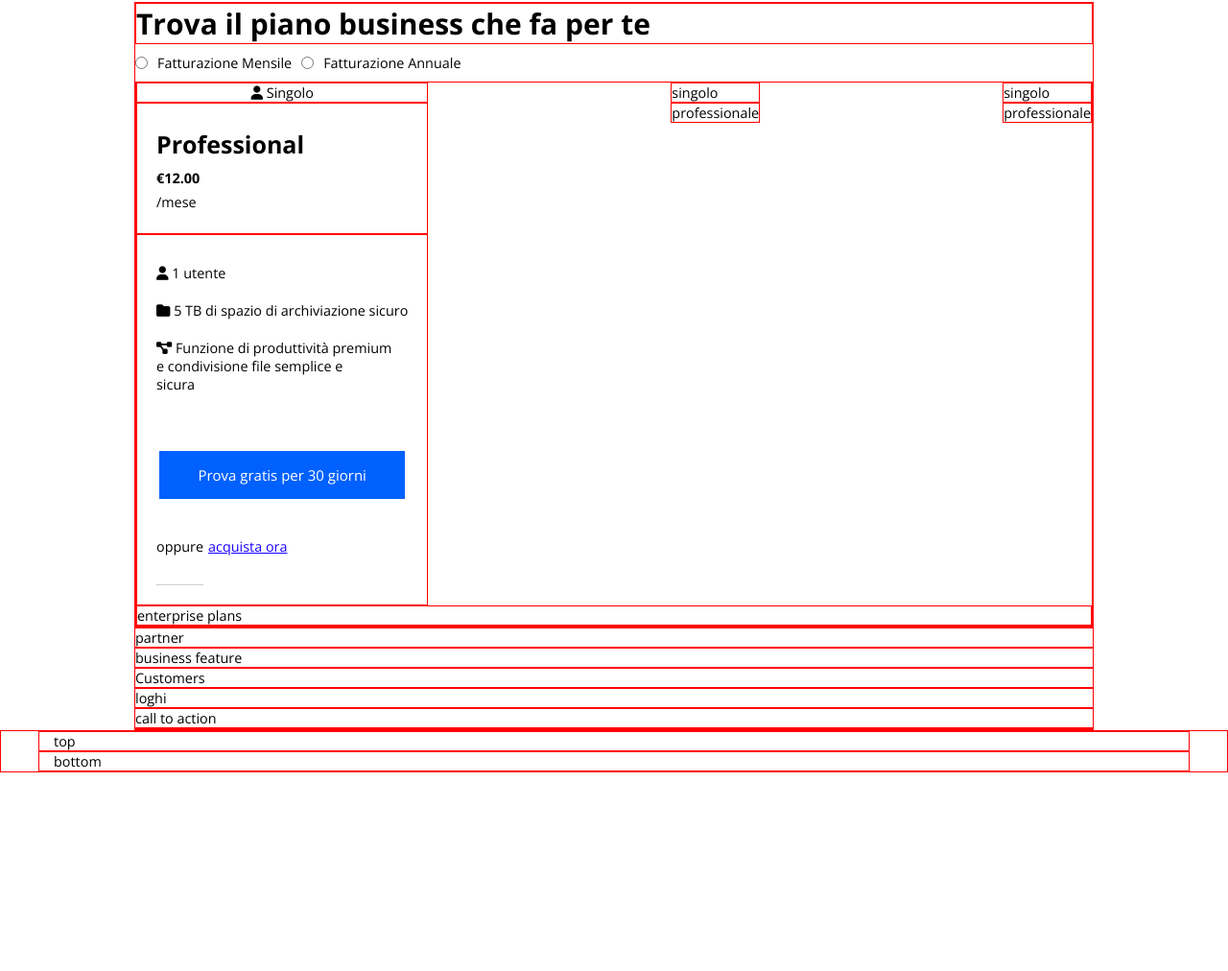
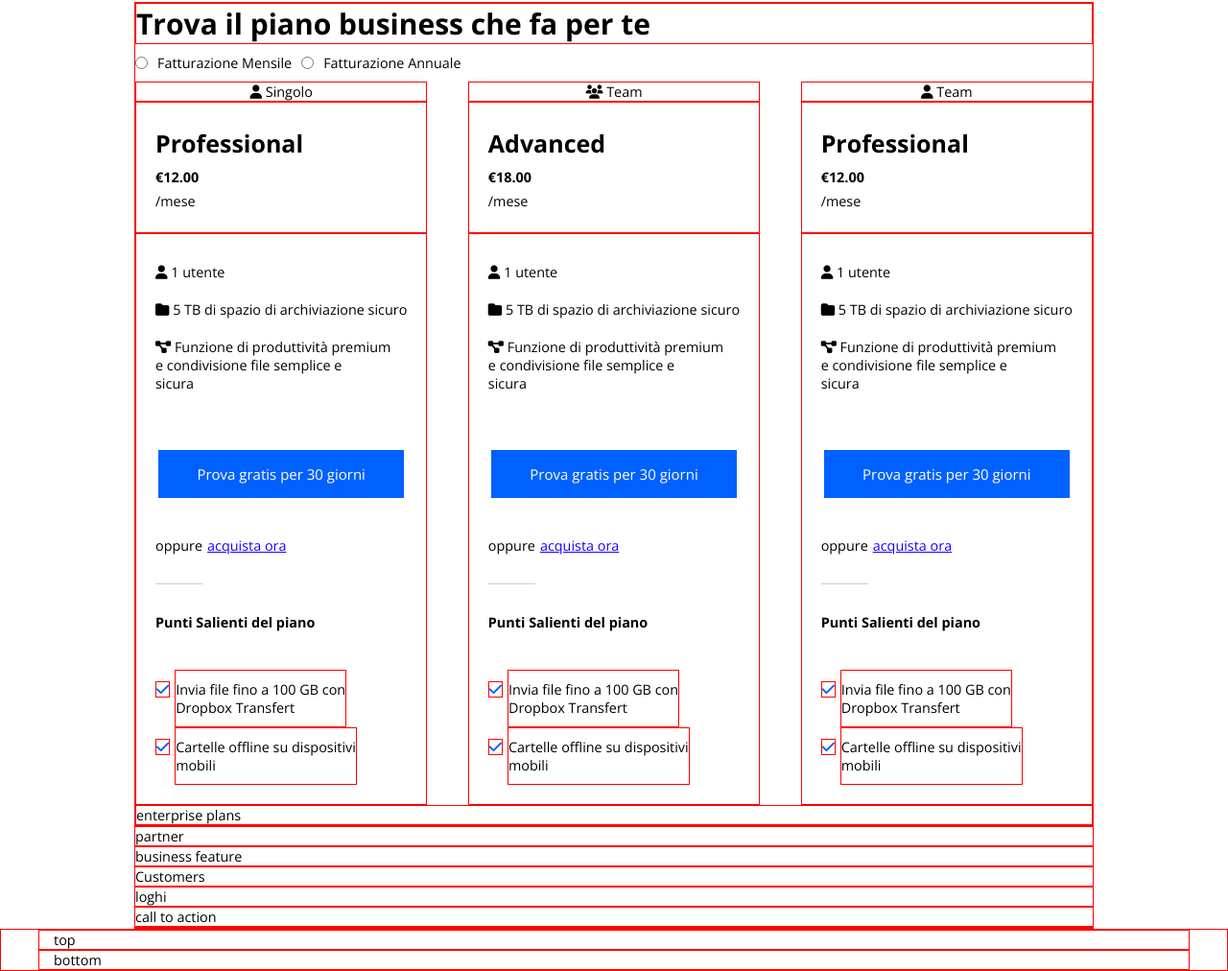
Before and after one commit to FrancescoCialfiDev/htmlcss-dropbox, a plain HTML site: page index.html in a window 1280 px wide. Shown: the part 829-1841 px from the top of the page at 96% size. Before the commit the page ends 1634 px from the top, so only its background shows below. Drawn offline with nearby package versions, Linux system fonts and the light colour scheme.

Commit message:
reply plan card

```diff
--- a/css/style.css
+++ b/css/style.css
@@ -44,6 +44,11 @@ img {
 
 .d-flex {
     display: flex;
+}
+
+.baseline{
+    display: flex;
+    align-items: baseline;
 }
 
 .space-between {
@@ -120,6 +125,8 @@ nav a {
 .debug {
     border: 1px solid red;
 }
+
+
 
 
 /* Button */
@@ -253,4 +260,18 @@ h3{
     border-bottom: 1px solid rgb(206, 206, 206);
     height: 60px;
     margin-right: 5px;
+    margin-bottom: 30px;
 }
+
+.punti-salienti{
+    margin-top: 40px;
+}
+.baseline i{
+    margin-right: 5px;
+    color: #0061ff;
+    font-size: 15px;
+}
+
+.divided{
+width: calc(100% / 3);
+}
--- a/index.html
+++ b/index.html
@@ -66,23 +66,103 @@
 
         <section id="plans">
             <div class="container-small debug">
-
                 <div class="single-customer debug">
                     <h2>Trova il piano business che fa per te</h2>
                 </div>
 
                 <div class="checkbox d-flex">
                     <input type="radio" id="mensile" name="mensile" value="annuale">
-                    <label for="mese">Fatturazione Mensile</label><br>
+                    <label for="mensile">Fatturazione Mensile</label><br>
                     <input type="radio" id="annuale" name="annuale" value="annuale">
                     <label for="annuale">Fatturazione Annuale</label><br>
                 </div>
 
-                <div class="debug">
-                    <div class="d-flex space-between ">
+
+                <div class="d-flex space-between">
                     <div>
                         <div class="debug centra">
                             <i class="fa-solid fa-user"></i> Singolo
+                        </div>
+                        <div class="debug space p-20">
+                            <h3>Professional</h3>
+                            <b><p>€12.00</p></b>
+                            <p>/mese</p>
+                        </div>
+                        <div class="debug p-20 piani">
+                            <p><i class="fa-solid fa-user"></i> 1 utente</p>
+                            <p><i class="fa-solid fa-folder"></i> 5 TB di spazio di archiviazione sicuro</p>
+                            <p><i class="fa-solid fa-diagram-project "></i> Funzione di produttività premium <br>
+                                e condivisione file semplice e <br> sicura</p>
+                            <div class="col-flex"><button class="button-piano"><a href="">Prova gratis per 30
+                                        giorni</a></button>
+                            </div>
+                            <div class="flex">
+                                <p class="bordo">oppure</p><a href="" class="link-blue">acquista ora</a>
+                            </div>
+
+                            <div>
+                                <h4>Punti Salienti del piano</h4>
+                                <div class="punti-salienti">
+                                    <div class="baseline">
+                                        <i class="fa-solid fa-check debug"></i>
+                                        <p class="debug">Invia file fino a 100 GB con <br> Dropbox Transfert</p>
+                                    </div>
+
+                                    <div class="baseline">
+                                        <i class="fa-solid fa-check debug"></i>
+                                        <p class="debug">Cartelle offline su dispositivi <br> mobili</p>
+                                    </div>
+                                </div>
+                            </div>
+
+                        </div>
+                    </div>
+
+                    <div>
+                        <div class="debug centra">
+                            <i class="fa-solid fa-users"></i> Team
+                        </div>
+                        <div class="debug space p-20">
+                            <h3>Advanced</h3>
+                            <b>
+                                <p>€18.00</p>
+                            </b>
+                            <p>/mese</p>
+                        </div>
+                        <div class="debug p-20 piani">
+                            <p><i class="fa-solid fa-user"></i> 1 utente</p>
+                            <p><i class="fa-solid fa-folder"></i> 5 TB di spazio di archiviazione sicuro</p>
+                            <p><i class="fa-solid fa-diagram-project "></i> Funzione di produttività premium <br>
+                                e condivisione file semplice e <br> sicura</p>
+                            <div class="col-flex"><button class="button-piano"><a href="">Prova gratis per 30
+                                        giorni</a></button>
+                            </div>
+                            <div class="flex">
+                                <p class="bordo">oppure</p><a href="" class="link-blue">acquista ora</a>
+                            </div>
+
+                            <div>
+                                <h4>Punti Salienti del piano</h4>
+                                <div class="punti-salienti">
+                                    <div class="baseline">
+                                        <i class="fa-solid fa-check debug"></i>
+                                        <p class="debug">Invia file fino a 100 GB con <br> Dropbox Transfert</p>
+                                    </div>
+
+                                    <div class="baseline">
+                                        <i class="fa-solid fa-check debug"></i>
+                                        <p class="debug">Cartelle offline su dispositivi <br> mobili</p>
+                                    </div>
+                                </div>
+                            </div>
+
+                        </div>
+                    </div>
+
+
+                    <div>
+                        <div class="debug centra">
+                            <i class="fa-solid fa-user"></i> Team
                         </div>
                         <div class="debug space p-20">
                             <h3>Professional</h3>
@@ -103,25 +183,29 @@
                                 <p class="bordo">oppure</p><a href="" class="link-blue">acquista ora</a>
                             </div>
 
+                            <div>
+                                <h4>Punti Salienti del piano</h4>
+                                <div class="punti-salienti">
+                                    <div class="baseline">
+                                        <i class="fa-solid fa-check debug"></i>
+                                        <p class="debug">Invia file fino a 100 GB con <br> Dropbox Transfert</p>
+                                    </div>
+
+                                    <div class="baseline">
+                                        <i class="fa-solid fa-check debug"></i>
+                                        <p class="debug">Cartelle offline su dispositivi <br> mobili</p>
+                                    </div>
                                 </div>
                             </div>
 
-                        <div>
-
-                            <div class="debug">singolo</div>
-                            <div class="debug">professionale</div>
                         </div>
-
-
-                        <div>
-                            <div class="debug">singolo</div>
-                            <div class="debug">professionale</div>
                     </div>
 
                 </div>
 
                 <div class="enterprise debug">
                     enterprise plans
+                </div>
             </div>
         </section>
 
```
Lines whose indentation alone changed are shown as unchanged.
